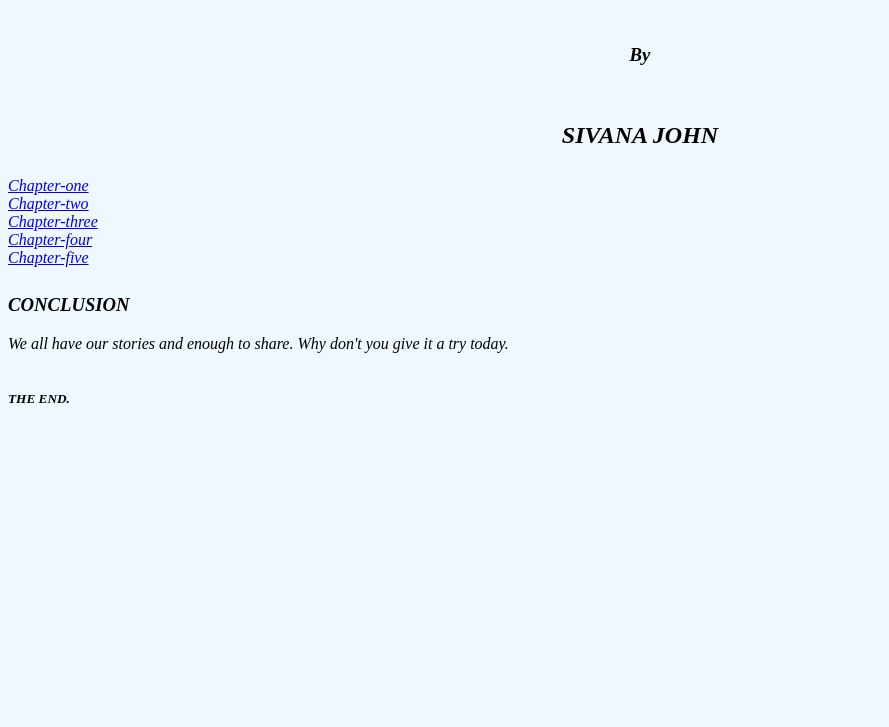
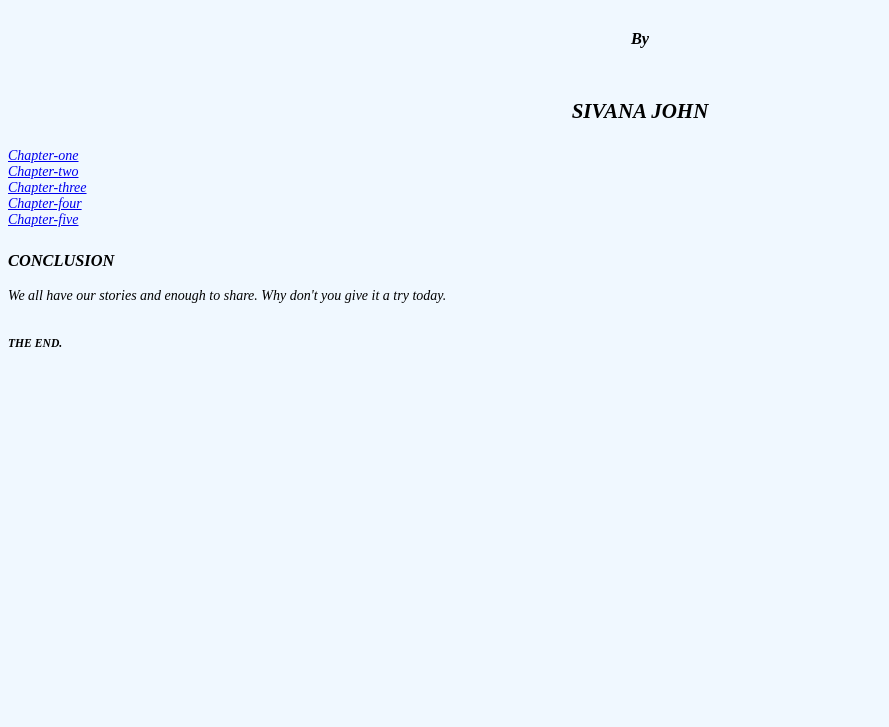
Before and after one commit to SivanaJay/my-story, a plain HTML site: page index.html in a window 1280 px wide. Shown: the part 73-800 px from the top of the page, without its empty margins (0-889 px from the left). Drawn offline with Linux system fonts and the light colour scheme.

Commit message:
Update styles.css

```diff
--- a/css/styles.css
+++ b/css/styles.css
@@ -1,6 +1,8 @@
 body {
 background-color: #F0F8FF;
 font-style: italic;
+Font-size: 14px;
+
 
 }
 h1 {
```
